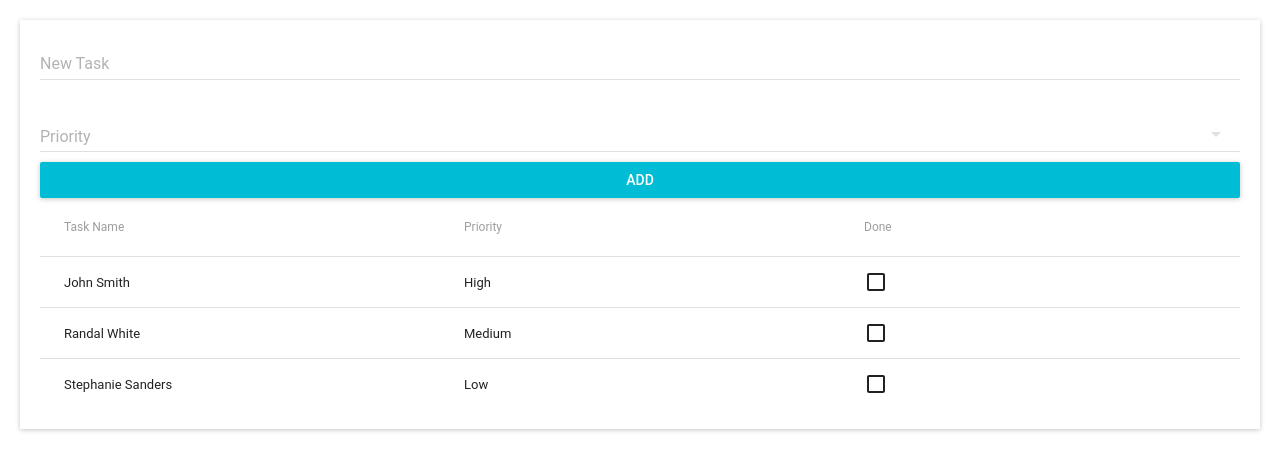
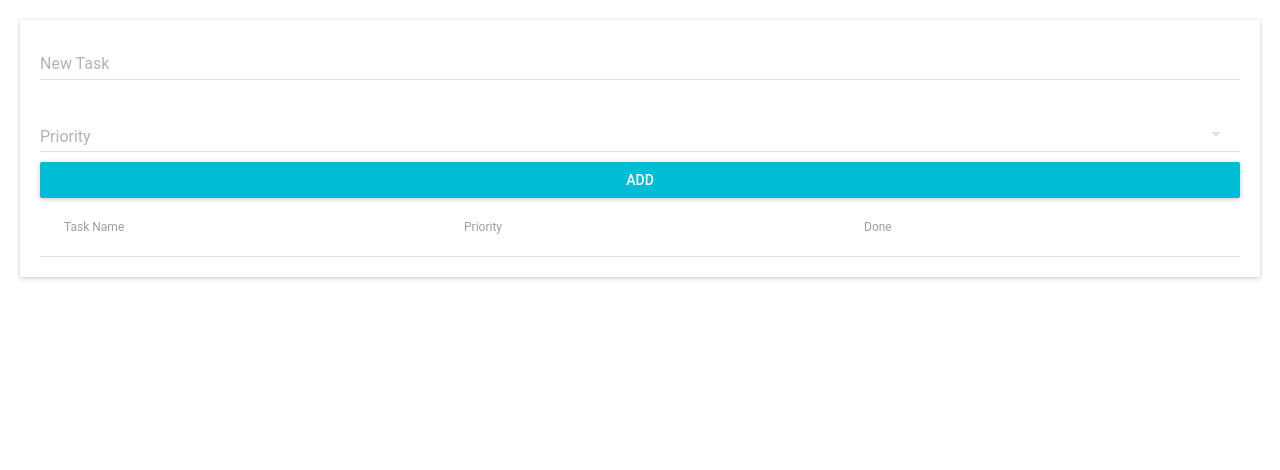
Before and after one commit to wpyda/ps-task-react-only-to-do-list, a React (Create React App) app: page / in a window 1280 px wide. Shown: the top 470 px of the page. Built offline with nearby package versions, Linux system fonts and the light colour scheme; the HTML template or start-up script is replaced by a standard one.

Commit message:
save to localStorage added

```diff
--- a/src/components/TasksList.js
+++ b/src/components/TasksList.js
@@ -23,23 +23,20 @@ class TasksList extends React.Component {
         doneStatus: false,
     };
 
-    tableData = [
-        {
-            name: 'John Smith',
-            priority: 'High',
-        },
-        {
-            name: 'Randal White',
-            priority: 'Medium',
-        },
-        {
-            name: 'Stephanie Sanders',
-            priority: 'Low',
-        },
-    ];
+    tableData = [];
+
+    componentWillMount() {
+        const data = JSON.parse(localStorage.getItem('tasks'));
+
+        if (data !== null) {
+            data.forEach((element) => {
+                this.tableData.push(element)
+            });
+        }
+    };
 
     addTask = () => {
-        if(!this.state.newTaskName) {
+        if (!this.state.newTaskName) {
             alert('Empty textfield!');
             return
         }
@@ -49,13 +46,15 @@ class TasksList extends React.Component {
             priority: this.state.newTaskPriority,
             status: this.state.doneStatus,
         });
-        console.log(this.tableData)
+        console.log(this.tableData);
+
+        localStorage.setItem('tasks', JSON.stringify(this.tableData));
 
         this.setState({
             newTaskName: '',
             newTaskPriority: '',
         })
-    }
+    };
 
     handlePriorityChange = (event, index, value) => this.setState({newTaskPriority: value});
 
@@ -76,9 +75,9 @@ class TasksList extends React.Component {
                     onChange={this.handlePriorityChange}
                     fullWidth={true}
                 >
-                    <MenuItem value={"Low"} primaryText="Low" />
-                    <MenuItem value={"Medium"} primaryText="Medium" />
-                    <MenuItem value={"High"} primaryText="High" />
+                    <MenuItem value={"Low"} primaryText="Low"/>
+                    <MenuItem value={"Medium"} primaryText="Medium"/>
+                    <MenuItem value={"High"} primaryText="High"/>
                 </SelectField>
 
                 <RaisedButton
@@ -109,13 +108,14 @@ class TasksList extends React.Component {
                                 <TableRowColumn>{element.name}</TableRowColumn>
                                 <TableRowColumn>{element.priority}</TableRowColumn>
                                 <TableRowColumn>
-                                    <Checkbox />
+                                    <Checkbox/>
                                 </TableRowColumn>
                             </TableRow>
                         ))}
                     </TableBody>
                 </Table>
-            </div>)
+            </div>
+        )
     }
 }
 
```
